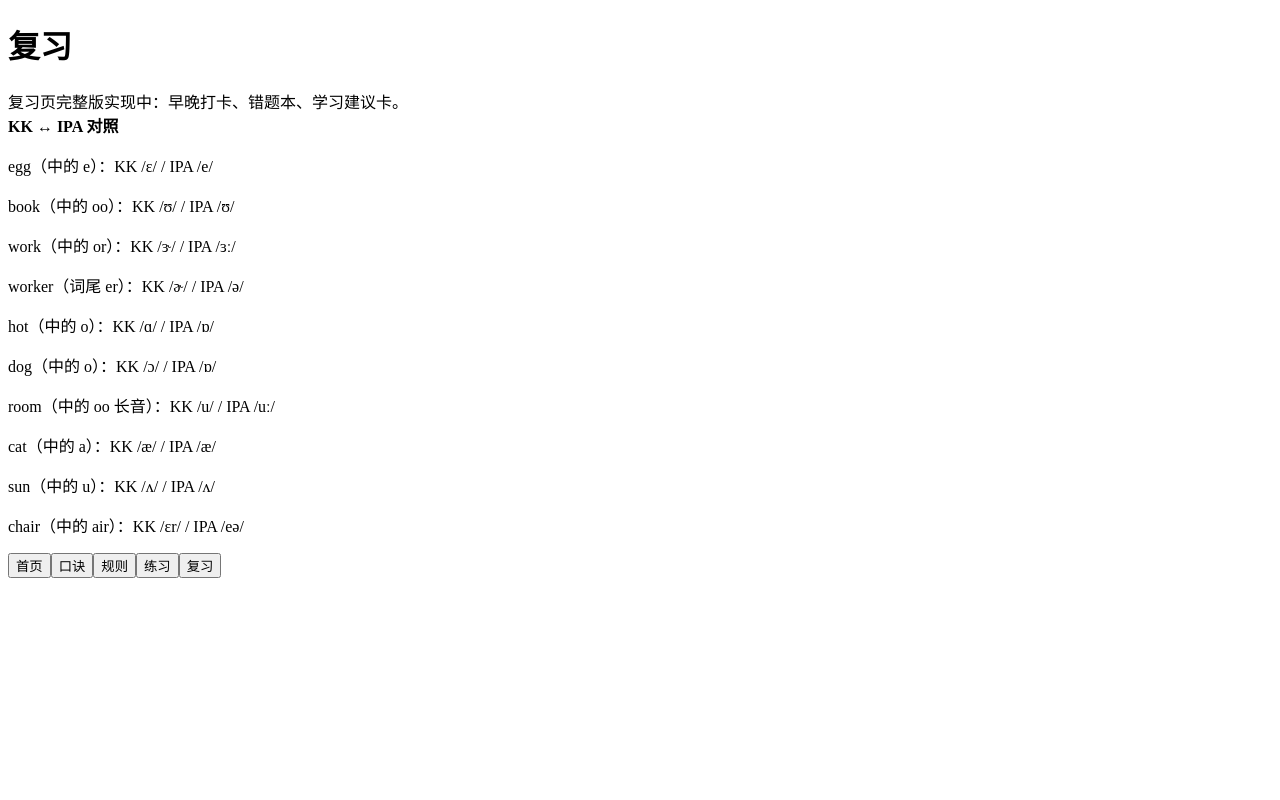
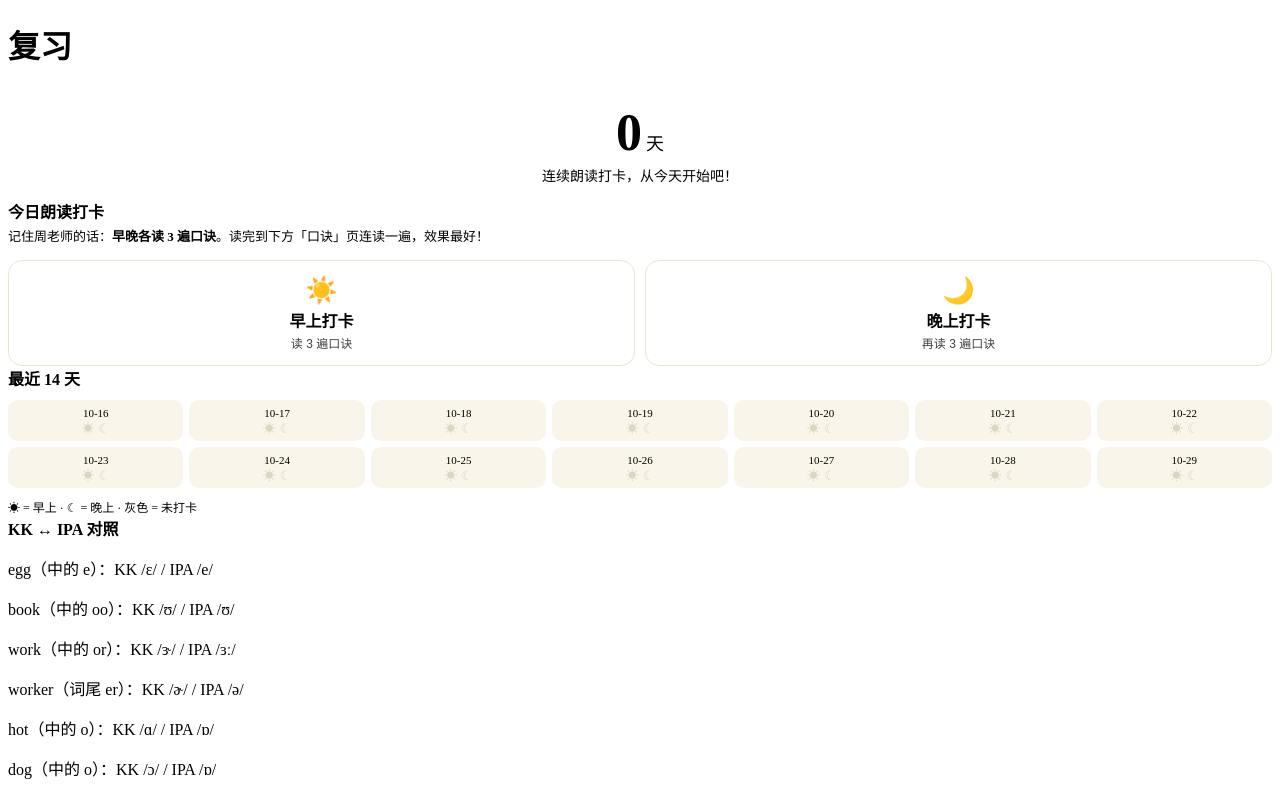
Before and after one commit to linsong0302/english_learn, a React (Vite) app in the folder app/: page / in a window 1280 px wide. Both pictures are taken after a click on the button "复习". Shown: the top 800 px of the page. Built offline with nearby package versions, Linux system fonts and the light colour scheme; the HTML template or start-up script is replaced by a standard one.

Commit message:
[lane4] 复习页 Review：早晚打卡、14天日历、连续天数

```diff
--- a/app/src/hooks/useSpeech.ts
+++ b/app/src/hooks/useSpeech.ts
@@ -1,12 +1,15 @@
-// 全站唯一的发音出口：Web Speech API 封装（lane2 负责完善）。
+// 全站唯一的发音出口：Web Speech API 封装（lane2 负责）。
+// 所有页面发音一律 import 本文件，禁止直接调用 speechSynthesis。
 // 若设备没有英文语音，退回系统默认语音；UI 可用 supported 做降级提示。
+
+const DEFAULT_RATE = 0.75 // 适合初学者跟读的慢速
 
 let cachedVoice: SpeechSynthesisVoice | null = null
 
 function pickVoice(): SpeechSynthesisVoice | null {
   if (typeof window === 'undefined' || !('speechSynthesis' in window)) return null
-  if (cachedVoice) return cachedVoice
   const voices = window.speechSynthesis.getVoices()
+  if (!voices.length) return null // 语音列表还没异步加载完
   cachedVoice =
     voices.find((v) => v.lang === 'en-US') ??
     voices.find((v) => v.lang.startsWith('en')) ??
@@ -27,37 +30,132 @@ export function unlockSpeech() {
 }
 
 export interface SpeakOptions {
-  rate?: number // 默认 0.75，适合初学者跟读
+  rate?: number // 默认 0.75
   lang?: string
 }
 
+function applyVoice(u: SpeechSynthesisUtterance, lang?: string) {
+  const voice = pickVoice()
+  if (voice) u.voice = voice
+  u.lang = lang ?? voice?.lang ?? 'en-US'
+}
+
+/** 播放前先 cancel，防止多段语音叠在一起 */
 export function speak(text: string, opts: SpeakOptions = {}) {
-  if (!supported) return
+  if (!supported || !text) return
   window.speechSynthesis.cancel()
   const u = new SpeechSynthesisUtterance(text)
-  const voice = pickVoice()
-  if (voice) u.voice = voice
-  u.lang = opts.lang ?? voice?.lang ?? 'en-US'
-  u.rate = opts.rate ?? 0.75
+  applyVoice(u, opts.lang)
+  u.rate = opts.rate ?? DEFAULT_RATE
   window.speechSynthesis.speak(u)
 }
 
 export function speakWord(word: string) {
-  speak(word, { rate: 0.75 })
+  speak(word, { rate: DEFAULT_RATE })
 }
 
 export function speakLetter(letter: string) {
-  speak(letter, { rate: 0.75 })
+  speak(letter, { rate: DEFAULT_RATE })
 }
 
-// 语音列表是异步加载的，提前触发一次加载
+/** 同一句话连读两遍（中间自然停顿） */
+export function speakTwice(text: string, opts: SpeakOptions = {}) {
+  speakSequence([{ text, ...opts }, { text, ...opts }])
+}
+
+// ---------------- 连续播放（2+2 跟读、连读模式都用它） ----------------
+
+export interface SpeakItem extends SpeakOptions {
+  text: string
+  /** 本段播完后额外停顿的毫秒数（如「字母×2」与「例词×2」之间留间隔） */
+  pauseAfter?: number
+}
+
+export interface SequenceOptions {
+  /** 全部播完后的回调（连读模式用它自动跳下一个字母） */
+  onDone?: () => void
+}
+
+let seqToken = 0 // 每次新序列自增，旧序列的回调全部作废
+let seqTimer: ReturnType<typeof setTimeout> | null = null
+
+function clearSeqTimer() {
+  if (seqTimer !== null) {
+    clearTimeout(seqTimer)
+    seqTimer = null
+  }
+}
+
+/** 停止一切发音（打断当前 speak / speakSequence） */
+export function stopSpeaking() {
+  seqToken += 1
+  clearSeqTimer()
+  if (supported) {
+    try {
+      window.speechSynthesis.cancel()
+    } catch {
+      // 忽略
+    }
+  }
+}
+
+/**
+ * 顺序播放多段语音，段间可加停顿；播完触发 onDone。
+ * 例：2+2 跟读 = 字母音×2 → 停 0.6s → 例词音×2。
+ */
+export function speakSequence(items: SpeakItem[], opts: SequenceOptions = {}) {
+  if (!supported) return
+  stopSpeaking()
+  const token = seqToken
+  let i = 0
+
+  const next = () => {
+    if (token !== seqToken) return // 已被新序列 / stopSpeaking 打断
+    if (i >= items.length) {
+      opts.onDone?.()
+      return
+    }
+    const item = items[i++]
+    if (!item.text) {
+      next()
+      return
+    }
+    try {
+      const u = new SpeechSynthesisUtterance(item.text)
+      applyVoice(u, item.lang)
+      u.rate = item.rate ?? DEFAULT_RATE
+      u.onend = () => {
+        if (token !== seqToken) return
+        if (item.pauseAfter) {
+          seqTimer = setTimeout(next, item.pauseAfter)
+        } else {
+          // 交给下一次事件循环，给浏览器一点喘息，避免个别设备吞掉相邻 utterance
+          seqTimer = setTimeout(next, 0)
+        }
+      }
+      u.onerror = () => {
+        if (token !== seqToken) return
+        seqTimer = setTimeout(next, 0)
+      }
+      window.speechSynthesis.speak(u)
+    } catch {
+      // 单段失败不拖垮整个序列
+      seqTimer = setTimeout(next, 0)
+    }
+  }
+  next()
+}
+
+// 语音列表是异步加载的：提前触发一次加载，加载完成后清缓存重新挑选
 if (supported) {
   try {
     window.speechSynthesis.getVoices()
-    window.speechSynthesis.onvoiceschanged = () => {
+    const refresh = () => {
       cachedVoice = null
       pickVoice()
     }
+    window.speechSynthesis.onvoiceschanged = refresh
+    window.speechSynthesis.addEventListener?.('voiceschanged', refresh)
   } catch {
     // 忽略
   }
--- a/app/src/pages/Review.tsx
+++ b/app/src/pages/Review.tsx
@@ -1,12 +1,91 @@
+import { useState } from 'react'
+import { recentCheckins, streakDays, todayCheckin, toggleCheckin } from '../store'
+import type { Checkin } from '../store'
 import IpaMap from './IpaMap'
+import './review.css'
 
-// lane4 负责实现完整复习页：早晚打卡、打卡日历、错题本、学习建议。
+// lane4 复习页：早晚朗读打卡、连续天数、14 天打卡日历；下方还有错题本与学习建议。
 export default function Review() {
+  const [today, setToday] = useState<Checkin>(() => todayCheckin())
+  const [days, setDays] = useState(() => recentCheckins(14))
+  const [streak, setStreak] = useState(() => streakDays())
+
+  function toggle(slot: 'am' | 'pm') {
+    toggleCheckin(slot)
+    setToday(todayCheckin())
+    setDays(recentCheckins(14))
+    setStreak(streakDays())
+  }
+
   return (
-    <div className="page">
+    <div className="page rev-page">
       <h1>复习</h1>
-      <div className="card placeholder">复习页完整版实现中：早晚打卡、错题本、学习建议卡。</div>
+
+      {/* 连续打卡天数 */}
+      <div className="card rev-streak">
+        <div className="rev-streak-num">
+          <b>{streak}</b>
+          <span>天</span>
+        </div>
+        <p className="rev-streak-text">连续朗读打卡{streak > 0 ? '，继续保持！' : '，从今天开始吧！'}</p>
+      </div>
+
+      {/* 早晚打卡 */}
+      <div className="card rev-checkin">
+        <div className="rev-checkin-title">今日朗读打卡</div>
+        <p className="rev-hint">
+          记住周老师的话：<b>早晚各读 3 遍口诀</b>。读完到下方「口诀」页连读一遍，效果最好！
+        </p>
+        <div className="rev-checkin-row">
+          <button
+            className={'rev-check-btn am' + (today.am ? ' done' : '')}
+            onClick={() => toggle('am')}
+            aria-label={today.am ? '早上打卡已完成' : '早上打卡'}
+          >
+            <span className="rev-check-icon">{today.am ? '✓' : '☀️'}</span>
+            <span className="rev-check-label">早上打卡</span>
+            <span className="rev-check-sub">{today.am ? '已完成' : '读 3 遍口诀'}</span>
+          </button>
+          <button
+            className={'rev-check-btn pm' + (today.pm ? ' done' : '')}
+            onClick={() => toggle('pm')}
+            aria-label={today.pm ? '晚上打卡已完成' : '晚上打卡'}
+          >
+            <span className="rev-check-icon">{today.pm ? '✓' : '🌙'}</span>
+            <span className="rev-check-label">晚上打卡</span>
+            <span className="rev-check-sub">{today.pm ? '已完成' : '再读 3 遍口诀'}</span>
+          </button>
+        </div>
+      </div>
+
+      {/* 14 天打卡日历 */}
+      <div className="card rev-cal">
+        <div className="rev-cal-title">最近 14 天</div>
+        <div className="rev-cal-grid">
+          {days.map((d) => {
+            const isToday = d.date === todayKeyLabel()
+            return (
+              <div key={d.date} className={'rev-cal-cell' + (isToday ? ' today' : '')}>
+                <span className="rev-cal-date">{d.date}</span>
+                <span className="rev-cal-marks">
+                  <i className={d.am ? 'on' : ''}>☀</i>
+                  <i className={d.pm ? 'on' : ''}>☾</i>
+                </span>
+              </div>
+            )
+          })}
+        </div>
+        <p className="rev-cal-legend">☀ = 早上 · ☾ = 晚上 · 灰色 = 未打卡</p>
+      </div>
+
       <IpaMap />
     </div>
   )
 }
+
+/** 与日历里 MM-DD 同格式的今天标记 */
+function todayKeyLabel(): string {
+  const d = new Date()
+  const p = (n: number) => String(n).padStart(2, '0')
+  return `${p(d.getMonth() + 1)}-${p(d.getDate())}`
+}
--- /dev/null
+++ b/app/src/pages/review.css
@@ -0,0 +1,156 @@
+/* 复习页专属样式（lane4 所有；全局 token 见 styles.css） */
+
+/* 连续天数 */
+.rev-streak {
+  text-align: center;
+  padding: 18px 16px 14px;
+}
+
+.rev-streak-num b {
+  font-size: 52px;
+  line-height: 1;
+  color: var(--brand-ink);
+}
+
+.rev-streak-num span {
+  font-size: 18px;
+  margin-left: 4px;
+  color: var(--sub);
+}
+
+.rev-streak-text {
+  margin: 6px 0 0;
+  font-size: 14px;
+  color: var(--sub);
+}
+
+/* 早晚打卡 */
+.rev-checkin-title {
+  font-size: 16px;
+  font-weight: 700;
+  margin-bottom: 4px;
+}
+
+.rev-hint {
+  font-size: 13px;
+  color: var(--sub);
+  line-height: 1.6;
+  margin: 0 0 12px;
+}
+
+.rev-hint b {
+  color: var(--brand-ink);
+}
+
+.rev-checkin-row {
+  display: flex;
+  gap: 10px;
+}
+
+.rev-check-btn {
+  flex: 1;
+  display: flex;
+  flex-direction: column;
+  align-items: center;
+  gap: 2px;
+  border: 1px solid #eee3cf;
+  border-radius: 14px;
+  background: #fff;
+  padding: 14px 8px;
+  cursor: pointer;
+  min-height: 96px;
+  justify-content: center;
+}
+
+.rev-check-btn.am:active {
+  background: #fff6e0;
+}
+
+.rev-check-btn.pm:active {
+  background: #eef3ff;
+}
+
+.rev-check-btn.am {
+  color: var(--brand-ink);
+}
+
+.rev-check-btn.pm {
+  color: var(--accent);
+}
+
+.rev-check-btn.done {
+  background: #f3f1ea;
+  border-color: #e0dccd;
+  color: #a8a290;
+  cursor: default;
+}
+
+.rev-check-icon {
+  font-size: 26px;
+  line-height: 1.2;
+}
+
+.rev-check-label {
+  font-size: 16px;
+  font-weight: 700;
+}
+
+.rev-check-sub {
+  font-size: 12px;
+  opacity: 0.75;
+}
+
+/* 14 天日历 */
+.rev-cal-title {
+  font-size: 16px;
+  font-weight: 700;
+  margin-bottom: 10px;
+}
+
+.rev-cal-grid {
+  display: grid;
+  grid-template-columns: repeat(7, 1fr);
+  gap: 6px;
+}
+
+.rev-cal-cell {
+  display: flex;
+  flex-direction: column;
+  align-items: center;
+  gap: 3px;
+  background: #faf5ea;
+  border-radius: 10px;
+  padding: 7px 2px 6px;
+}
+
+.rev-cal-cell.today {
+  outline: 2px solid var(--brand);
+  outline-offset: -2px;
+}
+
+.rev-cal-date {
+  font-size: 11px;
+  color: var(--sub);
+}
+
+.rev-cal-marks {
+  display: flex;
+  gap: 4px;
+}
+
+.rev-cal-marks i {
+  font-style: normal;
+  font-size: 13px;
+  line-height: 1;
+  color: #ddd6c4;
+}
+
+.rev-cal-marks i.on {
+  color: var(--ok);
+}
+
+.rev-cal-legend {
+  margin: 10px 0 0;
+  font-size: 12px;
+  color: var(--sub);
+}
```
Also changed, not shown: 2 other files (tests, documents, lock files or other folders).
